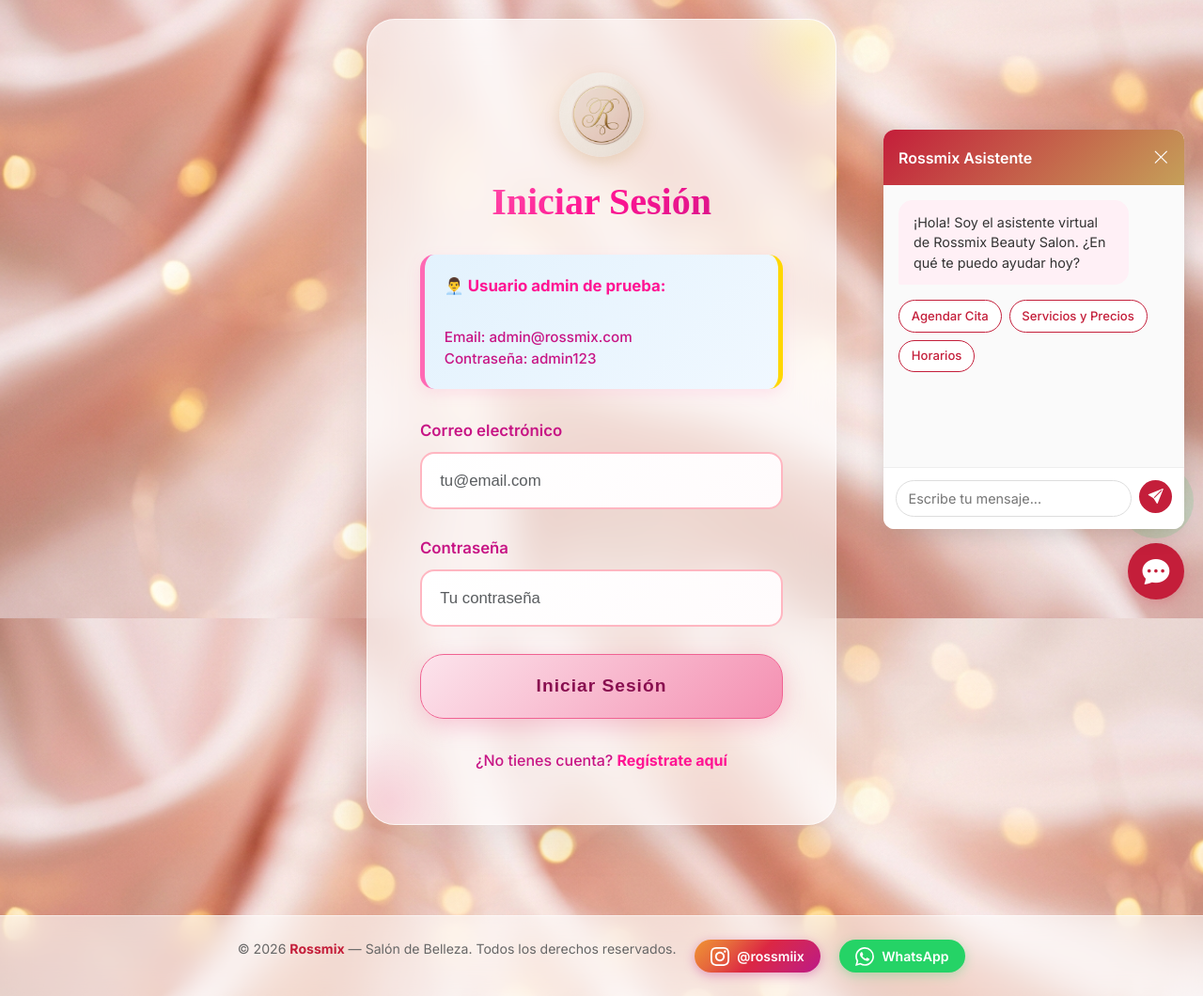
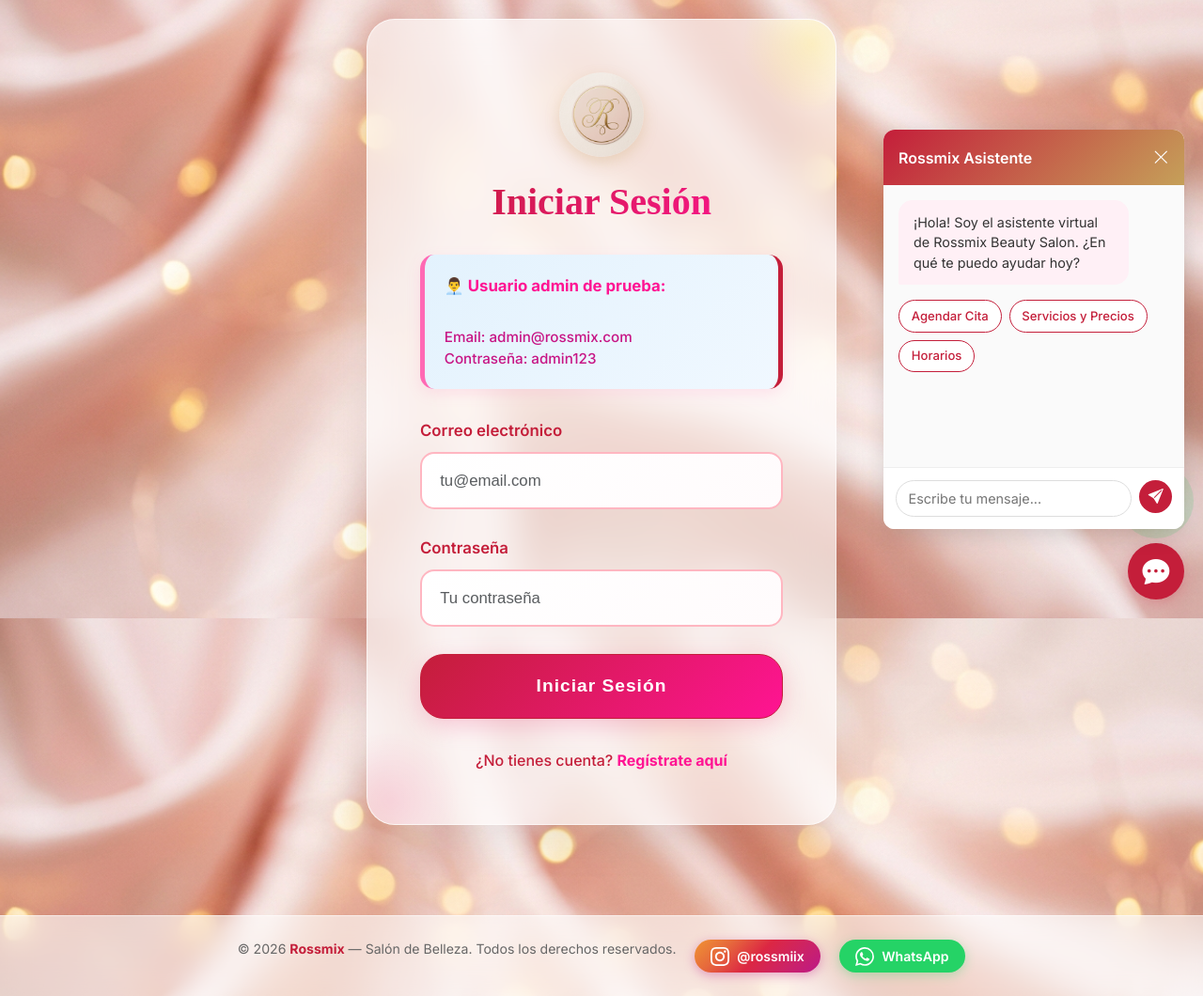
Before and after one commit to SaraKerrigan2001/Rossmix_flask, a Flask app: page /login in a window 1280 px wide. Shown: the part 142-1202 px from the top of the page at 94% size. Run offline with Flask 3, Linux system fonts and the light colour scheme; parts of the project's set-up code (start-up, migrations or seed data) failed here and were passed over.

Commit message:
ui: eliminar todos los colores externos de login e index

```diff
--- a/app/templates/index.html
+++ b/app/templates/index.html
@@ -360,7 +360,7 @@
     transition: all 0.3s;
 }
 .cta-actions .btn-white:hover {
-    background: #ffd700; color: #333;
+    background: linear-gradient(135deg, #c41e3a, #ff1493); color: white;
     transform: translateY(-3px);
     box-shadow: 0 8px 25px rgba(0,0,0,0.2);
 }
--- a/app/templates/login.html
+++ b/app/templates/login.html
@@ -42,7 +42,7 @@
 
     .login-container h2 {
         font-family: 'Playfair Display', serif;
-        background: linear-gradient(135deg, #ff69b4 0%, #ff1493 50%, #c71585 100%);
+        background: linear-gradient(135deg, #c41e3a 0%, #ff1493 100%);
         -webkit-background-clip: text;
         -webkit-text-fill-color: transparent;
         background-clip: text;
@@ -63,7 +63,7 @@
     .form-group label {
         display: block;
         margin-bottom: 0.6rem;
-        color: #c71585;
+        color: #c41e3a;
         font-weight: 600;
         font-size: 1.05rem;
     }
@@ -81,7 +81,7 @@
 
     .form-group input:focus {
         outline: none;
-        border-color: #ff69b4;
+        border-color: #ff1493;
         box-shadow: 0 0 20px rgba(255, 105, 180, 0.3);
         transform: translateY(-2px);
     }
@@ -89,9 +89,9 @@
     .btn-submit {
         width: 100%;
         padding: 1.2rem;
-        background: linear-gradient(135deg, #fce4ec 0%, #f48fb1 100%);
-        color: #880e4f;
-        border: 1px solid #f06292;
+        background: linear-gradient(135deg, #c41e3a 0%, #ff1493 100%);
+        color: white;
+        border: 1px solid #c41e3a;
         border-radius: 25px;
         font-size: 1.2rem;
         cursor: pointer;
@@ -131,7 +131,7 @@
     .form-footer {
         text-align: center;
         margin-top: 2rem;
-        color: #c71585;
+        color: #c41e3a;
         font-weight: 500;
         position: relative;
         z-index: 1;
@@ -152,7 +152,7 @@
     .info-box {
         background: linear-gradient(135deg, #e3f2fd, #f0f8ff);
         border-left: 5px solid #ff69b4;
-        border-right: 5px solid #ffd700;
+        border-right: 5px solid #c41e3a;
         padding: 1.3rem;
         margin-bottom: 2rem;
         border-radius: 15px;
```
